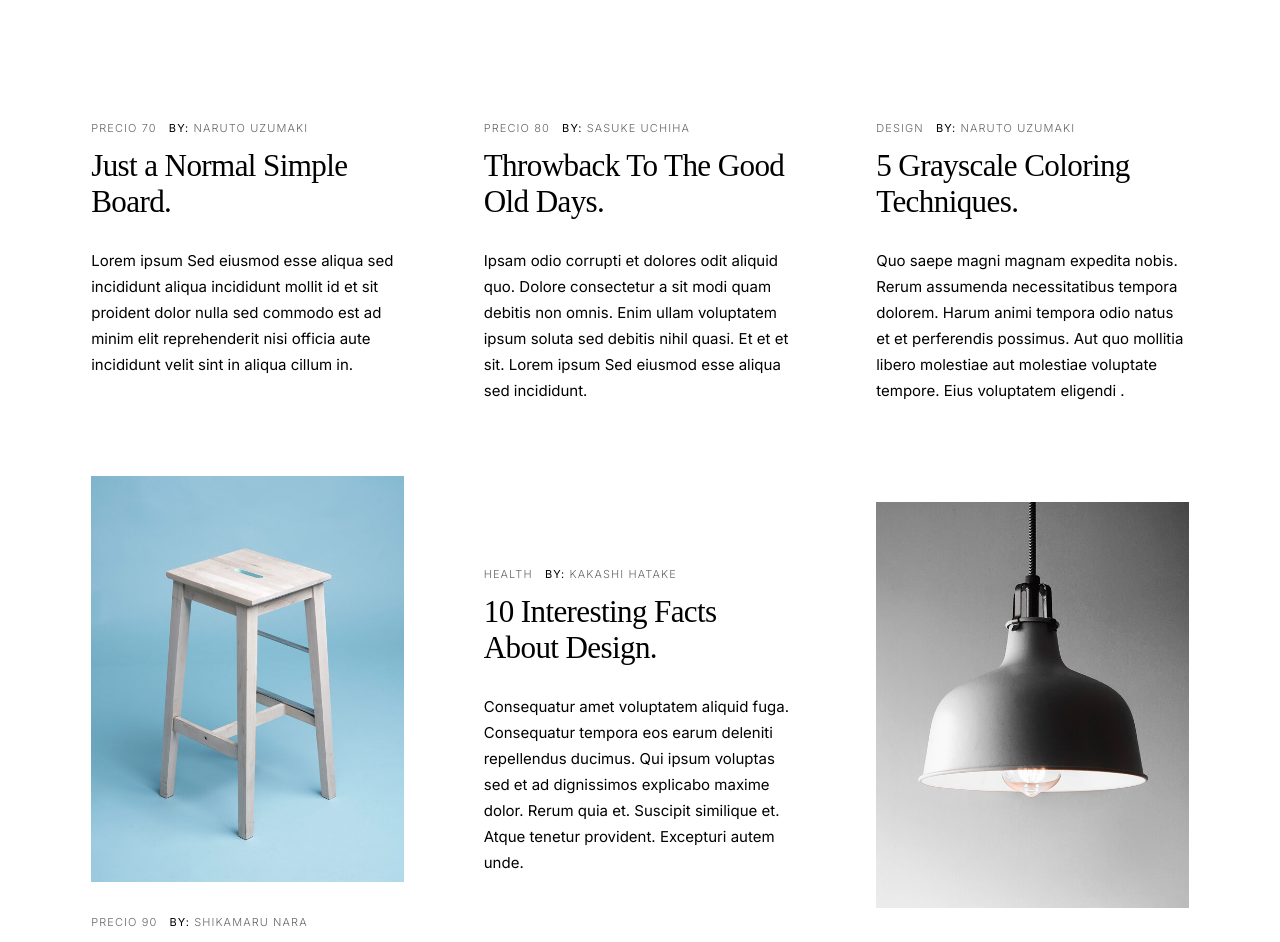
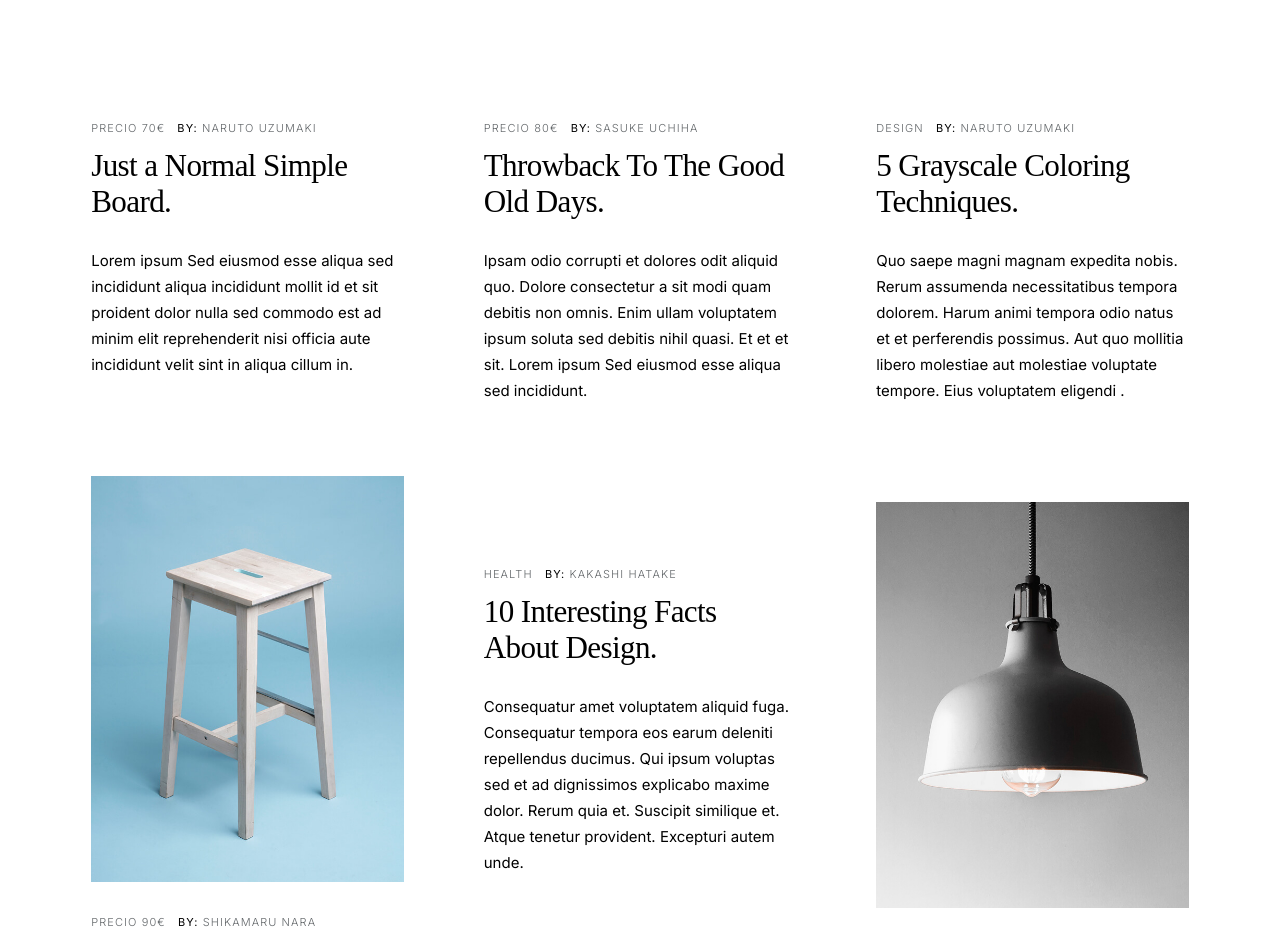
Before and after one commit to saz-estudio/github.io, a plain HTML site: page index.html in a window 1280 px wide. Shown: the part 920-1862 px from the top of the page. Drawn offline with Linux system fonts and the light colour scheme; a web font is replaced by a local one.

Commit message:
Add precios.

```diff
--- a/index.html
+++ b/index.html
@@ -151,7 +151,7 @@
                     <div class="entry__header">
                         <div class="entry__meta">
                             <span class="cat-links">
-                                <a href="#">Precio 70</a>
+                                <a href="#">Precio 70€</a>
                             </span>
                             <span class="byline">
                                 By:
@@ -183,7 +183,7 @@
                     <div class="entry__header">
                         <div class="entry__meta">
                             <span class="cat-links">
-                                <a href="#">Precio 80</a>
+                                <a href="#">Precio 80€</a>
                             </span>
                             <span class="post-date">
                                 By:
@@ -247,7 +247,7 @@
                     <div class="entry__header">
                         <div class="entry__meta">
                             <span class="cat-links">
-                                <a href="#">Precio 90</a>
+                                <a href="#">Precio 90€</a>
                             </span>
                             <span class="byline">
                                 By:
```
